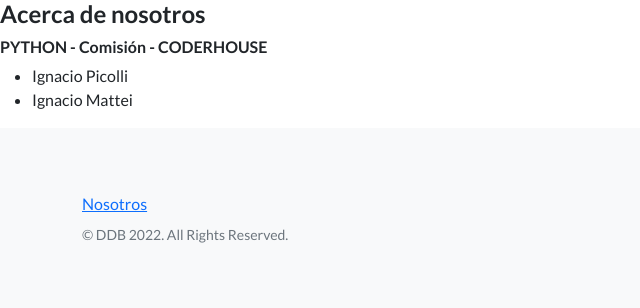
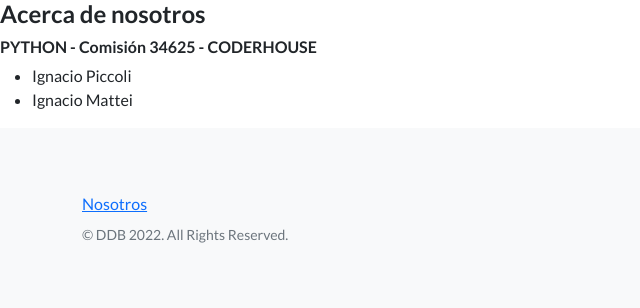
Before and after one commit to ignacio-mattei/ProbableEntregaFinal, a Django app: page /nosotros/ in a window 1280 px wide. Shown: the part 56-364 px from the top of the page, without its empty margins (0-640 px from the left). Run offline with Django 4.2, Linux system fonts and the light colour scheme; some libraries are stand-ins or nearby versions.

Commit message:
Nosotros

```diff
--- a/templates/nosotros.html
+++ b/templates/nosotros.html
@@ -11,10 +11,10 @@
 {% endblock texto_header %}
 {% block despues_del_header %}
 <h6>
-    PYTHON - Comisión  - CODERHOUSE
+    PYTHON - Comisión 34625 - CODERHOUSE
 </h6>
     <ul>
-        <li>Ignacio Picolli</li>
+        <li>Ignacio Piccoli</li>
         <li>Ignacio Mattei</li>
     </ul>
 {% endblock despues_del_header %}
```
